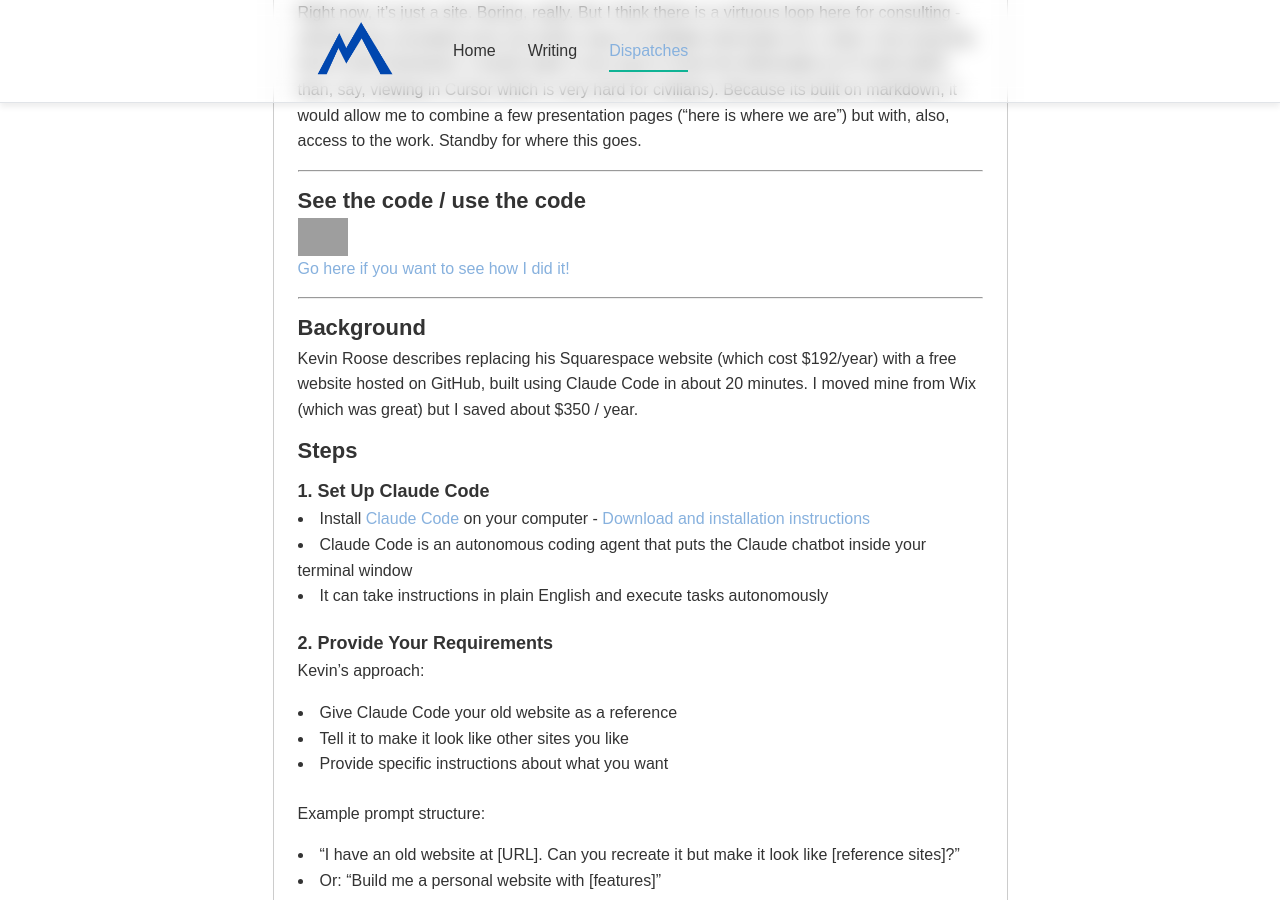
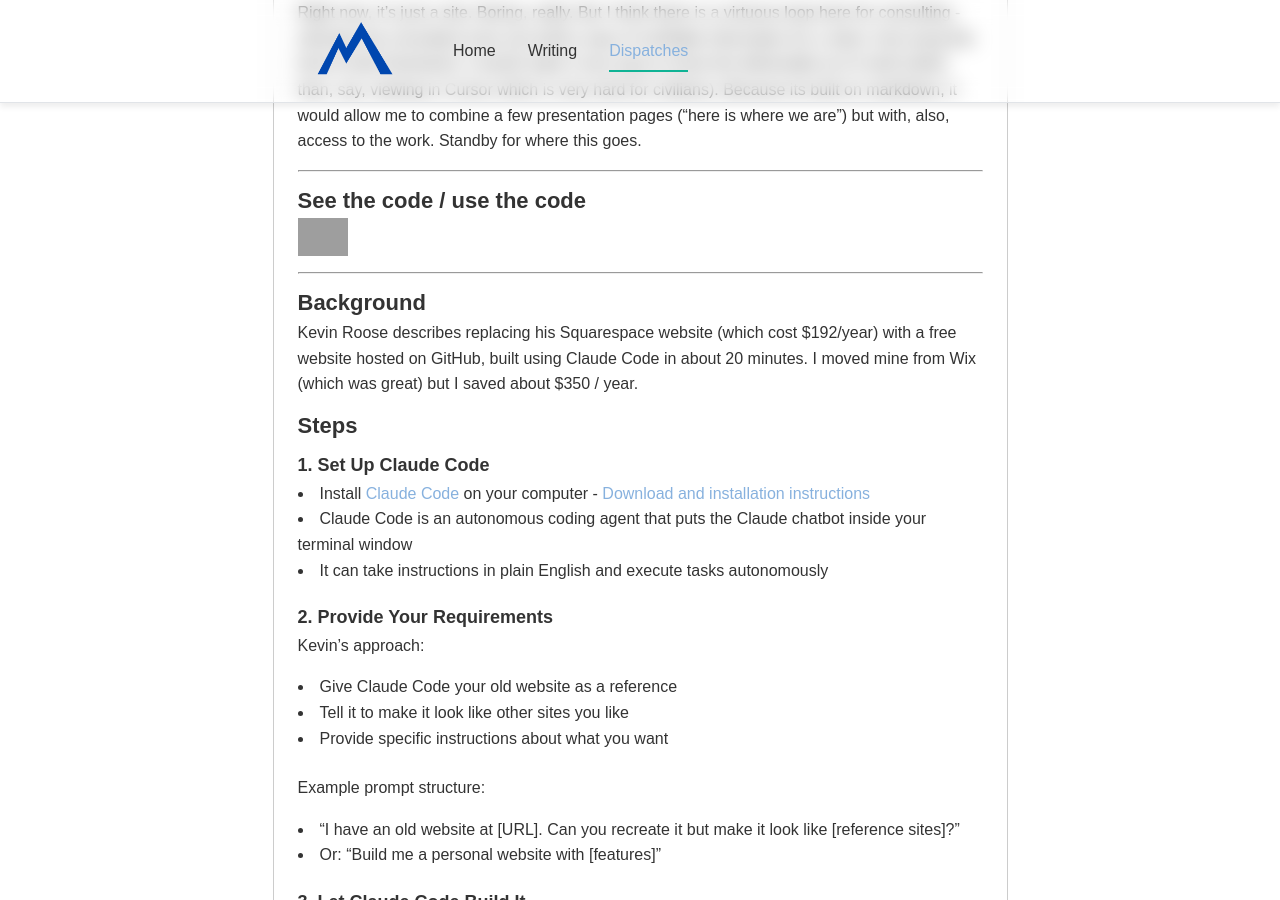
Before and after one commit to gibbygee/bellemonti-website, a Jekyll site: the page built from _readings/2026-01-16-claude-code-github-pages.md, in a window 1280 px wide and 900 px high, scrolled down 915 px. Built offline with Jekyll 4.4.1, drawn with Linux system fonts in a browser that asks for light colours; grey boxes are pictures that could not be loaded.

Commit message:
Remove redundant text from GitHub Pages markdown for Bellemonti.com

```diff
--- a/_readings/2026-01-16-claude-code-github-pages.md
+++ b/_readings/2026-01-16-claude-code-github-pages.md
@@ -27,7 +27,6 @@
 
 <a href="https://github.com/gibbygee/bellemonti-website" target="_blank" rel="noopener noreferrer">
   <img src="https://github.githubassets.com/images/modules/logos_page/GitHub-Mark.png" alt="GitHub" width="50" style="vertical-align: middle; margin-right: 10px;">
-  Go here if you want to see how I did it!
 </a>
 
 ---
```
